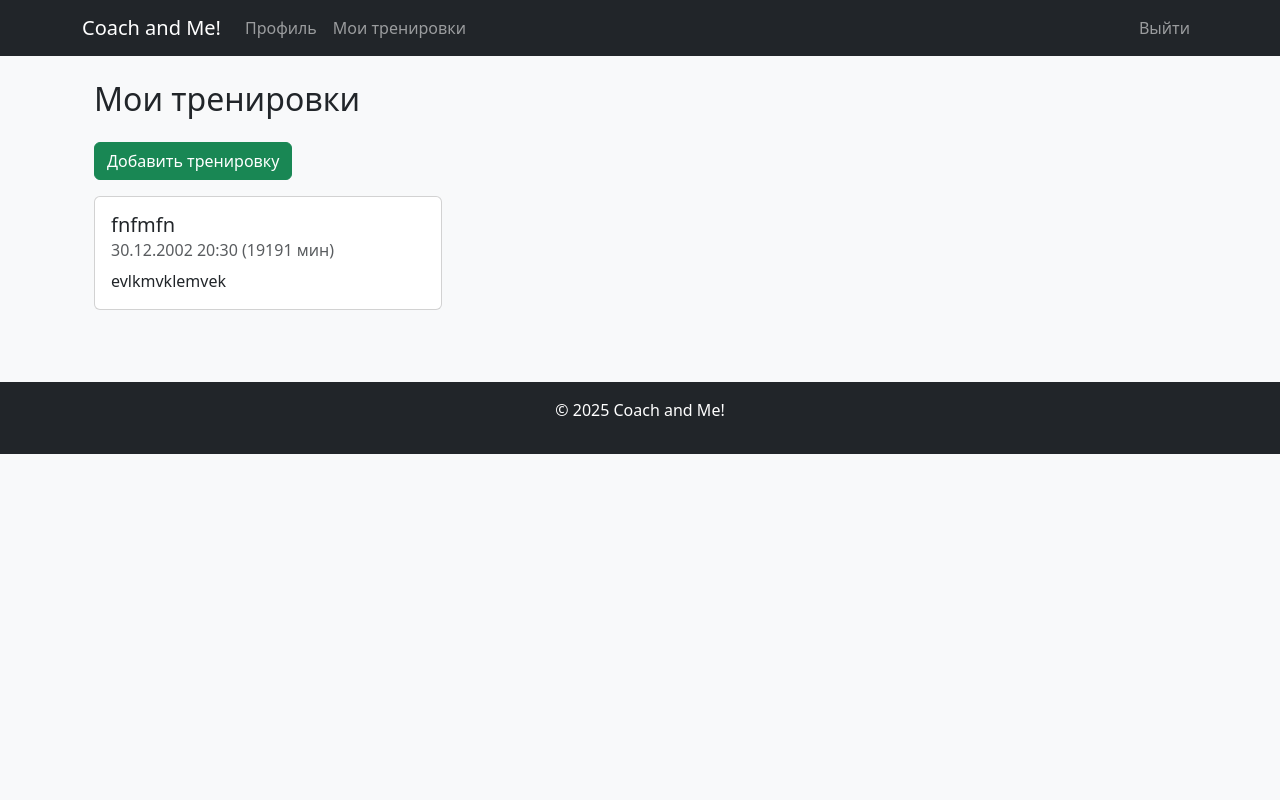
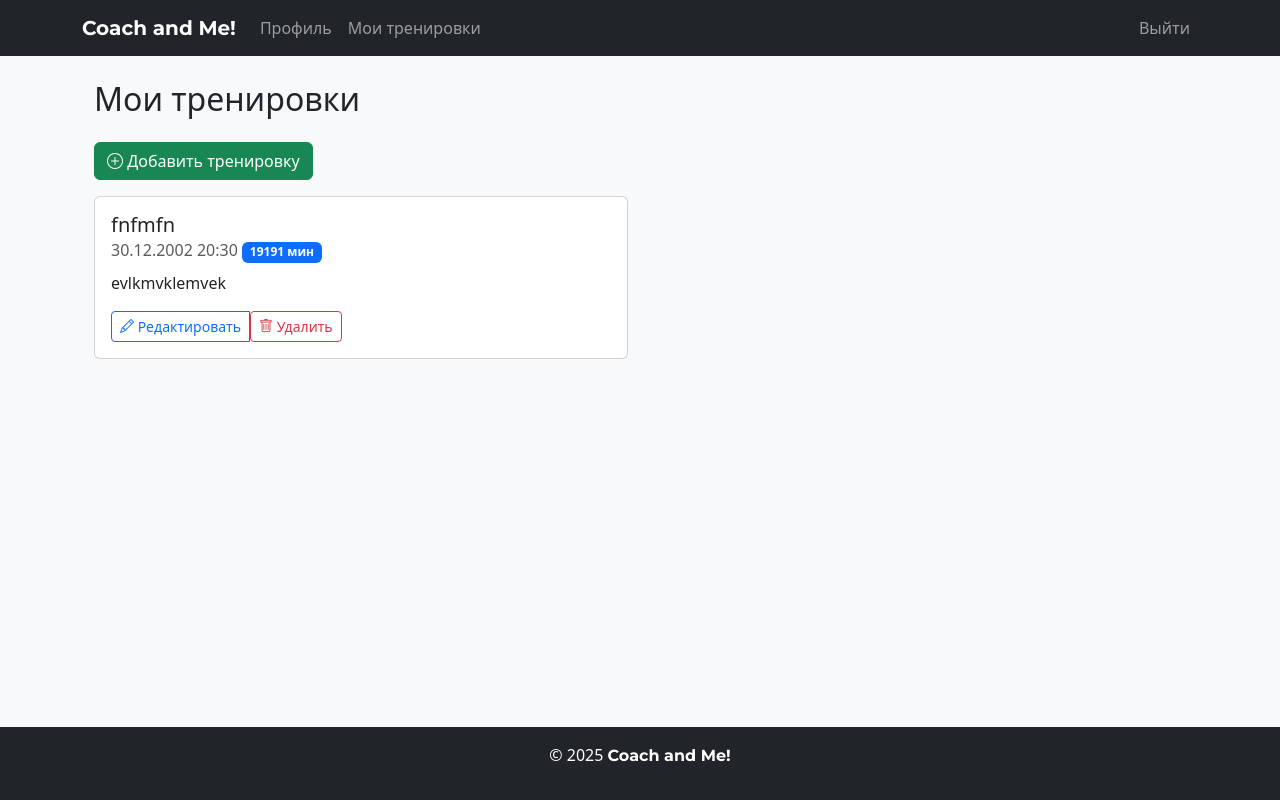
Before and after one commit to KiryukhaMe/coach_and_me, a Flask app: page /workouts in a window 1280 px wide. Run offline with Flask 3, Linux system fonts and the light colour scheme; a user stored in the database is signed in; data comes from the database, SQL or seed files in the repository; both versions use the stored data as it was before the commit.

Commit message:
Add CRUD

```diff
--- a/app/app.py
+++ b/app/app.py
@@ -79,7 +79,7 @@ def profile():
 @login_required
 def workouts():
     db_sess = db_session.create_session()
-    workouts = db_sess.query(Workout).filter(Workout.user_id == current_user.id).all()
+    workouts = db_sess.query(Workout).filter(Workout.user_id == current_user.id).all()[::-1]
     return render_template('workouts.html', title='Coach and Me! - Тренировки', workouts=workouts)
 
 @app.route('/add_workout', methods=['GET', 'POST'])
@@ -91,7 +91,6 @@ def add_workout():
         workout = Workout(
             title=form.title.data,
             description=form.description.data,
-            date=form.date.data,
             duration=form.duration.data,
             user_id=current_user.id
         )
@@ -101,5 +100,46 @@ def add_workout():
         return redirect(url_for('workouts'))
     return render_template('add_workout.html', title='Coach and Me! - Добавить тренировку', form=form)
 
+@app.route('/edit_workout/<int:id>', methods=['GET', 'POST'])
+@login_required
+def edit_workout(id):
+    db_sess = db_session.create_session()
+    workout = db_sess.query(Workout).filter(Workout.id == id, Workout.user_id == current_user.id).first()
+
+    if not workout:
+        flash('Тренировка не найдена', 'danger')
+        return redirect(url_for('workouts'))
+
+    form = WorkoutForm()
+    if form.validate_on_submit():
+        workout.title = form.title.data
+        workout.description = form.description.data
+        workout.duration = form.duration.data
+        db_sess.commit()
+        flash('Тренировка успешно обновлена!', 'success')
+        return redirect(url_for('workouts'))
+
+    elif request.method == 'GET':
+        form.title.data = workout.title
+        form.description.data = workout.description
+        form.duration.data = workout.duration
+
+    return render_template('edit_workout.html', title='Редактировать тренировку', form=form)
+
+@app.route('/delete_workout/<int:id>', methods=['POST'])
+@login_required
+def delete_workout(id):
+    db_sess = db_session.create_session()
+    workout = db_sess.query(Workout).filter(Workout.id == id, Workout.user_id == current_user.id).first()
+
+    if workout:
+        db_sess.delete(workout)
+        db_sess.commit()
+        flash('Тренировка успешно удалена!', 'success')
+    else:
+        flash('Тренировка не найдена', 'danger')
+
+    return redirect(url_for('workouts'))
+
 if __name__ == '__main__':
     main()
--- a/app/data/workouts.py
+++ b/app/data/workouts.py
@@ -1,5 +1,6 @@
 from sqlalchemy import Column, Integer, String, DateTime, ForeignKey, Text
 from data.db_session import SqlAlchemyBase
+import datetime
 
 
 class Workout(SqlAlchemyBase):
@@ -8,6 +9,6 @@ class Workout(SqlAlchemyBase):
     id = Column(Integer, primary_key=True, autoincrement=True)
     title = Column(String, nullable=False)
     description = Column(Text, nullable=True)
-    date = Column(DateTime, nullable=False)
-    duration = Column(Integer, nullable=True)  # in minutes
+    date = Column(DateTime, default=datetime.datetime.now, nullable=False)
+    duration = Column(Integer, nullable=True)
     user_id = Column(Integer, ForeignKey('users.id'))
--- a/app/forms.py
+++ b/app/forms.py
@@ -1,5 +1,5 @@
 from flask_wtf import FlaskForm
-from wtforms import StringField, PasswordField, SubmitField, TextAreaField, IntegerField, DateTimeField, BooleanField
+from wtforms import StringField, PasswordField, SubmitField, TextAreaField, IntegerField, BooleanField
 from wtforms.validators import DataRequired, Email, EqualTo, Length
 
 
@@ -21,6 +21,5 @@ class RegisterForm(FlaskForm):
 class WorkoutForm(FlaskForm):
     title = StringField('Название тренировки', validators=[DataRequired()])
     description = TextAreaField('Описание')
-    date = DateTimeField('Дата и время', format='%Y-%m-%d %H:%M', validators=[DataRequired()])
     duration = IntegerField('Длительность (минут)')
     submit = SubmitField('Добавить')
--- a/app/templates/base.html
+++ b/app/templates/base.html
@@ -1,16 +1,23 @@
 <!DOCTYPE html>
 <html lang="ru">
+
 <head>
     <meta charset="UTF-8">
     <meta name="viewport" content="width=device-width, initial-scale=1">
-    <title>{% block title %}Coach and Me!{% endblock %}</title>
     <link href="https://cdn.jsdelivr.net/npm/bootstrap@5.3.0/dist/css/bootstrap.min.css" rel="stylesheet">
     <link href="{{ url_for('static', filename='css/style.css') }}" rel="stylesheet">
+    <link rel="preconnect" href="https://fonts.googleapis.com">
+    <link rel="preconnect" href="https://fonts.gstatic.com" crossorigin>
+    <link href="https://fonts.googleapis.com/css2?family=Montserrat:wght@700&display=swap" rel="stylesheet">
+    <title>{{ title }}</title>
+    <link rel="shortcut icon" href="{{ url_for('static', filename='img/biceps.svg') }}" type="image/x-icon">
 </head>
+
 <body>
     <nav class="navbar navbar-expand-lg navbar-dark bg-dark">
         <div class="container">
-            <a class="navbar-brand" href="{{ url_for('index') }}">Coach and Me!</a>
+            <a class="navbar-brand" href="{{ url_for('index') }}" style="font-family: 'Montserrat', sans-serif;">Coach
+                and Me!</a>
             <button class="navbar-toggler" type="button" data-bs-toggle="collapse" data-bs-target="#navbarNav">
                 <span class="navbar-toggler-icon"></span>
             </button>
@@ -58,12 +65,14 @@
         {% block content %}{% endblock %}
     </div>
 
-    <footer class="bg-dark text-white text-center py-3 mt-5">
+    <footer class="bg-dark text-white text-center py-3 mt-5 fixed-bottom">
         <div class="container">
-            <p>&copy; 2025 Coach and Me!</p>
+            <p>&copy; 2025 <span style="font-family: 'Montserrat', sans-serif;">Coach and Me!</span></p>
         </div>
     </footer>
 
+    <link rel="stylesheet" href="https://cdn.jsdelivr.net/npm/bootstrap-icons@1.10.0/font/bootstrap-icons.css">
     <script src="https://cdn.jsdelivr.net/npm/bootstrap@5.3.0/dist/js/bootstrap.bundle.min.js"></script>
 </body>
+
 </html>
--- a/app/templates/index.html
+++ b/app/templates/index.html
@@ -2,7 +2,7 @@
 
 {% block content %}
 <div class="jumbotron text-center">
-    <h1 class="display-4">Добро пожаловать в Coach and Me!</h1>
+    <h1 class="display-4">Добро пожаловать в <span style="font-family: 'Montserrat', sans-serif;">Coach and Me!</span></h1>
     <p class="lead">Ваш персональный журнал тренировок</p>
     <hr class="my-4">
     {% if current_user.is_authenticated %}
--- a/app/templates/workouts.html
+++ b/app/templates/workouts.html
@@ -3,22 +3,37 @@
 {% block content %}
 <div class="container">
     <h2 class="my-4">Мои тренировки</h2>
-    <a href="{{ url_for('add_workout') }}" class="btn btn-success mb-3">Добавить тренировку</a>
+    <a href="{{ url_for('add_workout') }}" class="btn btn-success mb-3">
+        <i class="bi bi-plus-circle"></i> Добавить тренировку
+    </a>
 
     {% if workouts %}
         <div class="row">
             {% for workout in workouts %}
-            <div class="col-md-4 mb-4">
+            <div class="col-md-6 mb-4">
                 <div class="card">
                     <div class="card-body">
                         <h5 class="card-title">{{ workout.title }}</h5>
                         <h6 class="card-subtitle mb-2 text-muted">
                             {{ workout.date.strftime('%d.%m.%Y %H:%M') }}
                             {% if workout.duration %}
-                                ({{ workout.duration }} мин)
+                                <span class="badge bg-primary">{{ workout.duration }} мин</span>
                             {% endif %}
                         </h6>
+                        {% if workout.description %}
                         <p class="card-text">{{ workout.description }}</p>
+                        {% endif %}
+
+                        <div class="btn-group">
+                            <a href="{{ url_for('edit_workout', id=workout.id) }}" class="btn btn-sm btn-outline-primary">
+                                <i class="bi bi-pencil"></i> Редактировать
+                            </a>
+                            <form method="POST" action="{{ url_for('delete_workout', id=workout.id) }}" class="d-inline">
+                                <button type="submit" class="btn btn-sm btn-outline-danger" onclick="return confirm('Вы уверены?')">
+                                    <i class="bi bi-trash"></i> Удалить
+                                </button>
+                            </form>
+                        </div>
                     </div>
                 </div>
             </div>
@@ -26,7 +41,7 @@
         </div>
     {% else %}
         <div class="alert alert-info">
-            У вас пока нет тренировок. Добавьте первую!
+            У вас пока нет тренировок. Начните с добавления первой!
         </div>
     {% endif %}
 </div>
```
Also changed, not shown: app/templates/add_workout.html (+3 -4 lines), app/templates/edit_workout.html (added, +33 -0 lines), app/db/coach_and_me.db (deleted). Lines whose indentation alone changed are shown as unchanged.
